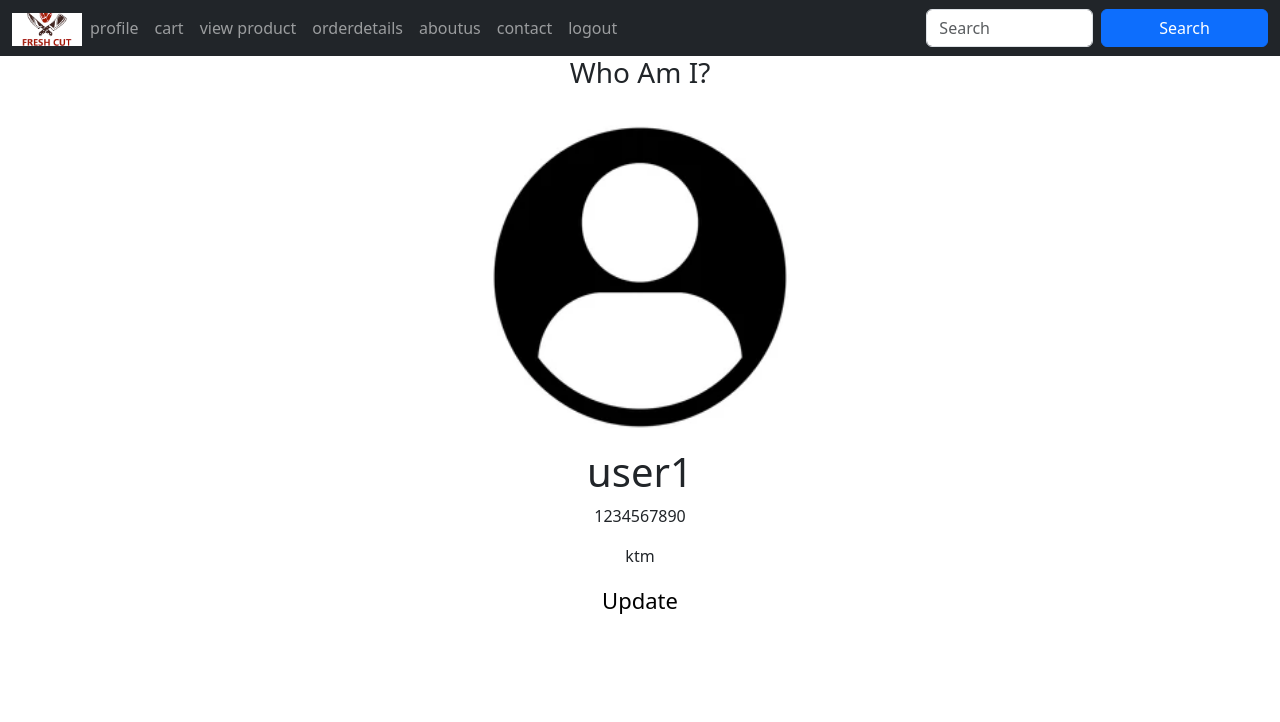
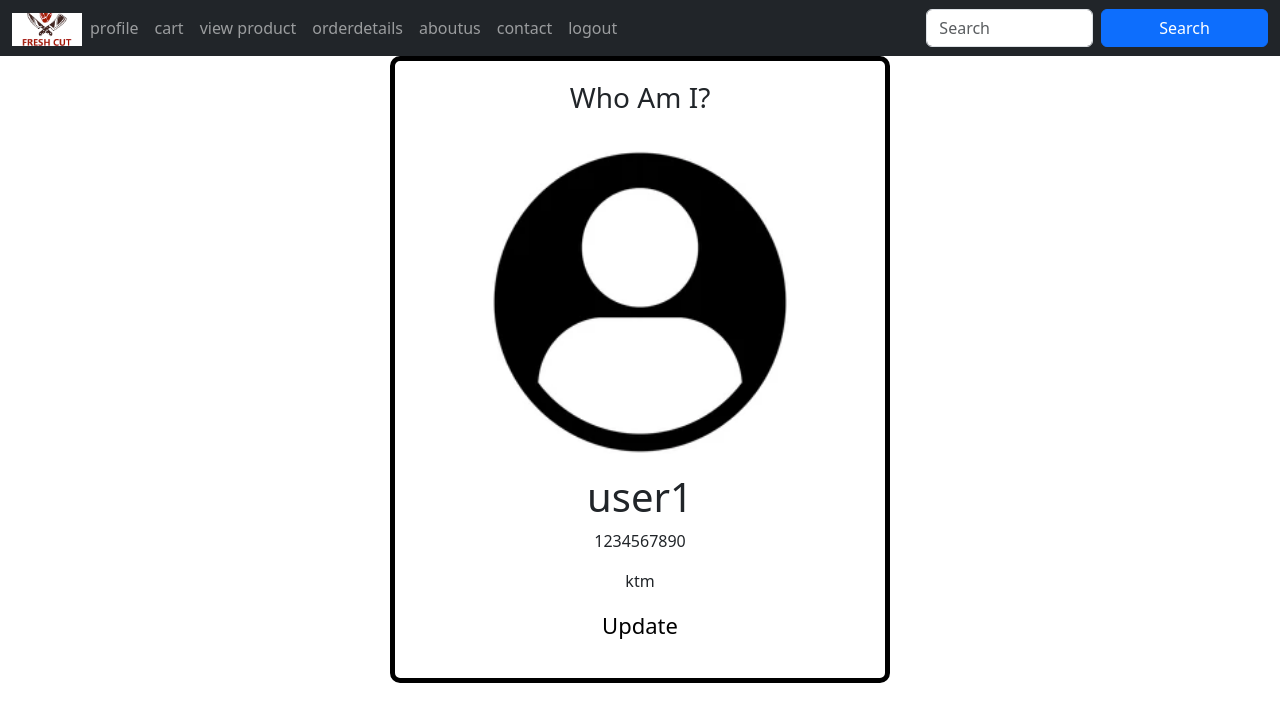
Before and after one commit to alan2325/Fresh_Cuts, a Django app: template fresh_cuts/template/user/userprofile.html in a window 1280 px wide. Shown: the top 722 px of the page. Run offline with Django 5.2, Linux system fonts and the light colour scheme; the template is opened without the code that fills it: values that come from a table or form of the project are taken from there, others are empty; data comes from the database, SQL or seed files in the repository; both versions use the stored data as it was after the commit.

Commit message:
designing

```diff
--- a/fresh_cuts/template/user/userprofile.html
+++ b/fresh_cuts/template/user/userprofile.html
@@ -10,6 +10,13 @@
     background-color: #1abc9c;
     color: #ffffff;
   }
+  .container {
+  border: 5px solid black; /* Adds a solid black border */
+  padding: 20px; /* Adds padding inside the container */
+  border-radius: 10px;
+  margin-top: 0%;
+  width: 500px; /* Optional: Adds rounded corners */
+}
 
 .title {
   color: grey;
@@ -38,6 +45,7 @@ a {
 button:hover, a:hover {
   opacity: 0.7;
 }
+
 </style>
 </head>
 <body>
```
Also changed, not shown: fresh_cuts/db.sqlite3.
